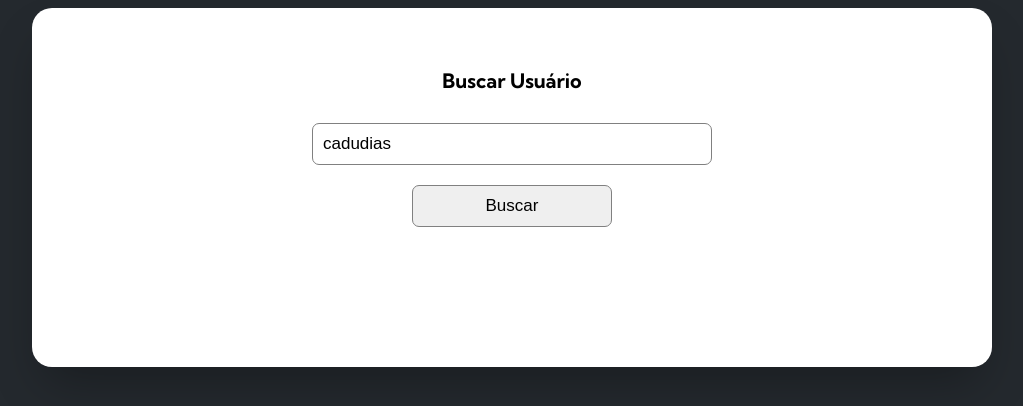
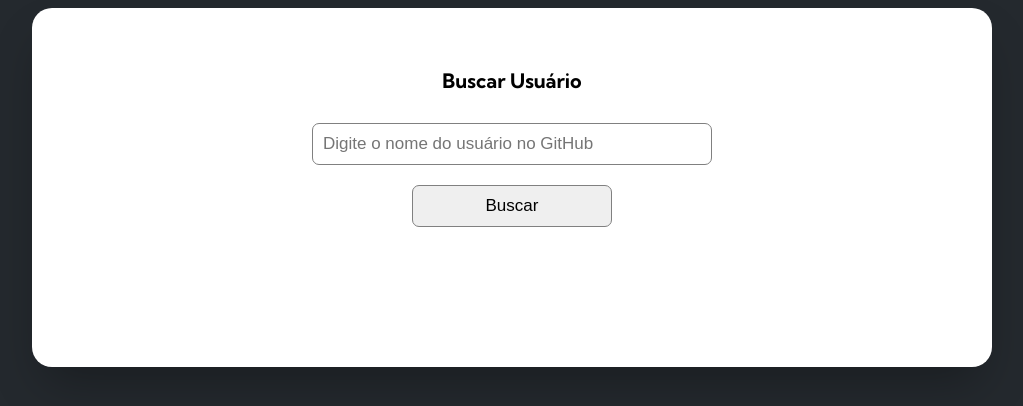
Before and after one commit to FLAVI0698/search-api-GitHub-update, a plain HTML site: page index.html in a window 1280 px wide. Shown: the part 132-538 px from the top of the page, without its empty margins (128-1151 px from the left). Drawn offline with nearby package versions, Linux system fonts and the light colour scheme.

Commit message:
Update input

```diff
--- a/index.html
+++ b/index.html
@@ -19,7 +19,7 @@
         <section class="container">
             <header>
                 <h2>Buscar Usuário</h2>
-                <input type="text" id="input-search" placeholder="Digite o nome do usuário no GitHub" value="cadudias">
+                <input type="text" id="input-search" placeholder="Digite o nome do usuário no GitHub" >
                 <input type="button" value="Buscar" id="btn-search" >
             </header>
 
```
